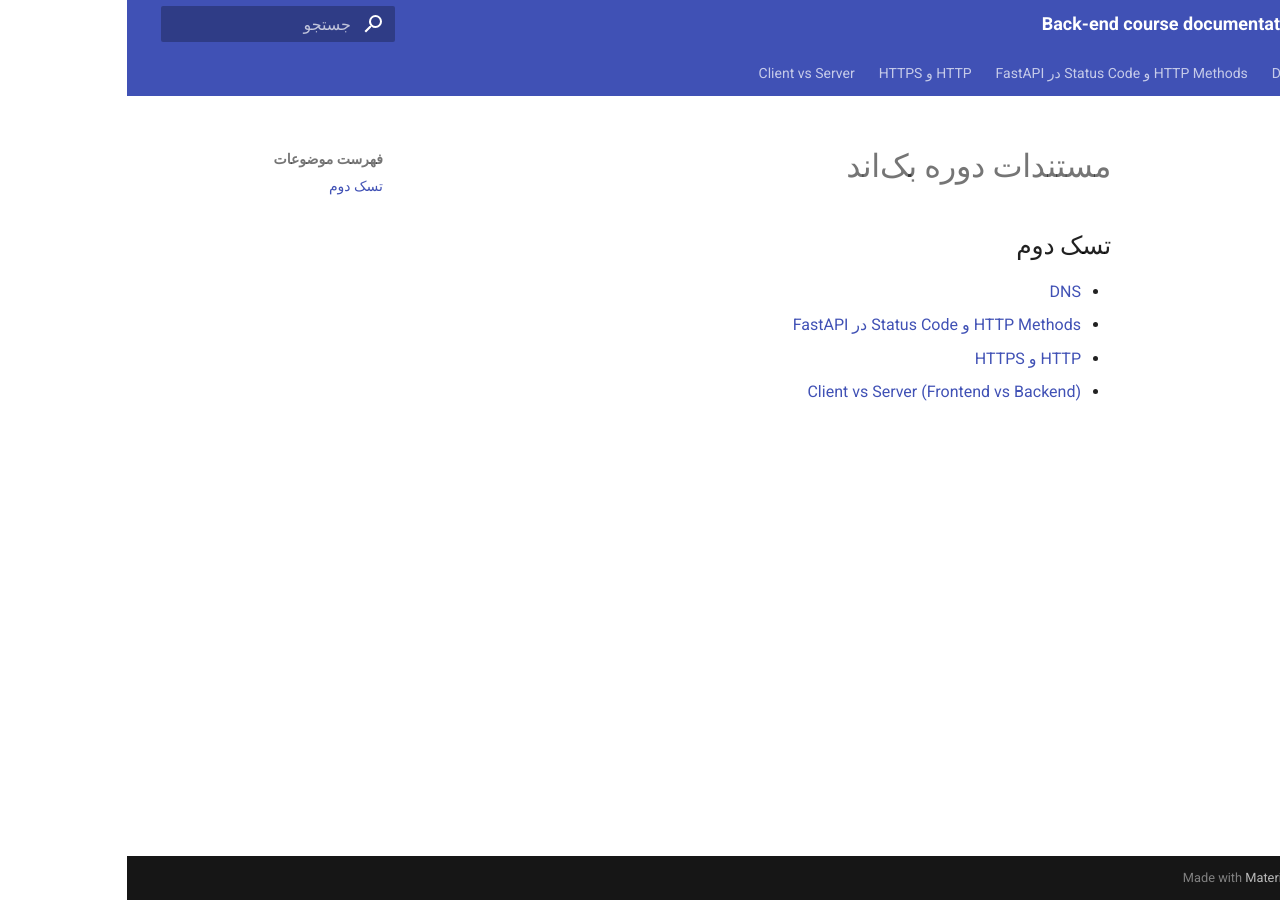
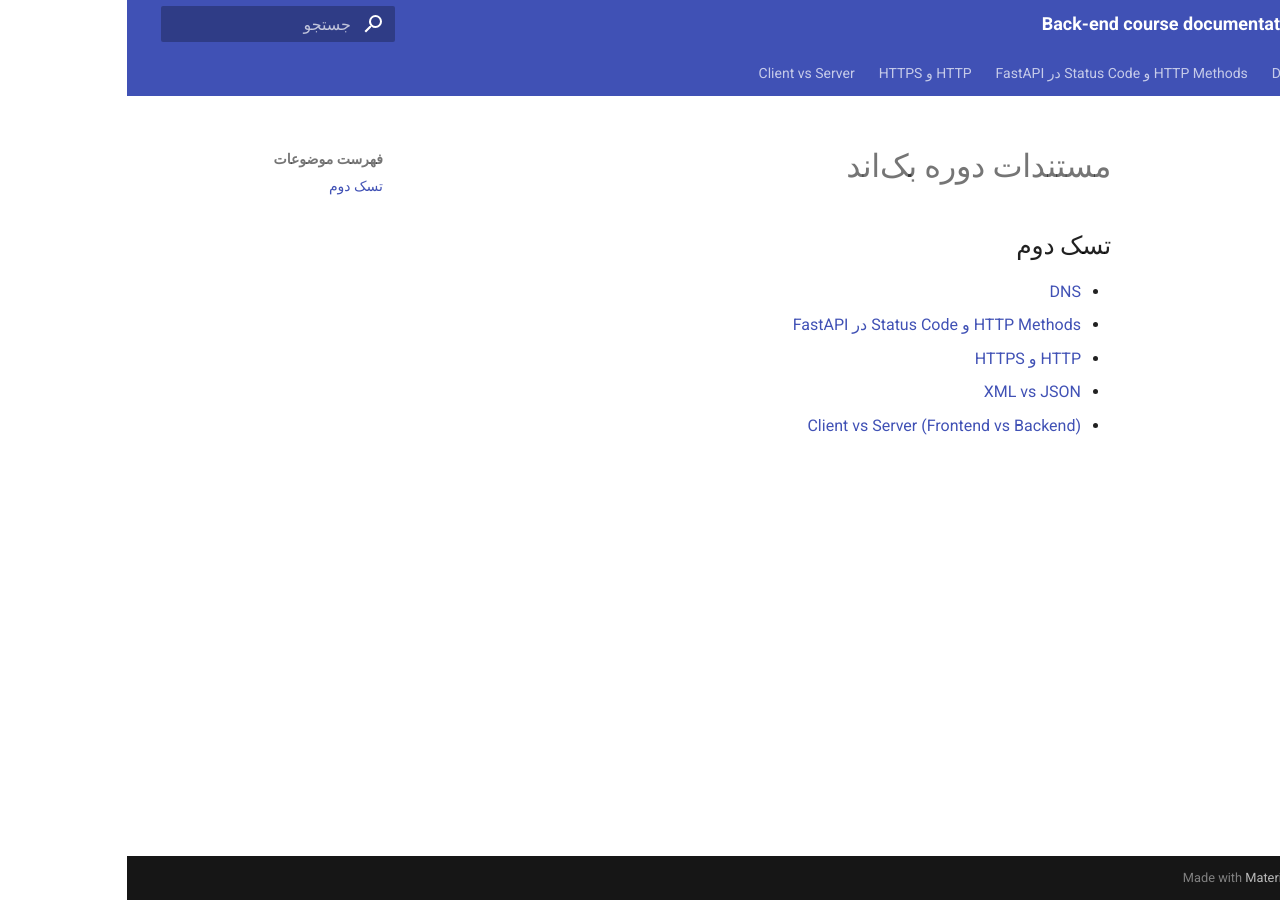
Before and after one commit to BackendCourseDocs/course-docs, an MkDocs documentation site: the page built from docs/index.md, in a window 1280 px wide. Built offline with MkDocs 1.6.1 and Material for MkDocs 9.7.7, drawn with Linux system fonts in a browser that asks for light colours.

Commit message:
Update index.md

```diff
--- a/docs/index.md
+++ b/docs/index.md
@@ -5,4 +5,5 @@
 - [DNS](DNS.md)
 - [HTTP Methods و Status Code در FastAPI](http-methods.md)
 - [HTTP و HTTPS](http-https.md)
+- [XML vs JSON](XML-vs-JSON.md)
 - [Client vs Server (Frontend vs Backend)](client-vs-server.md)
```
